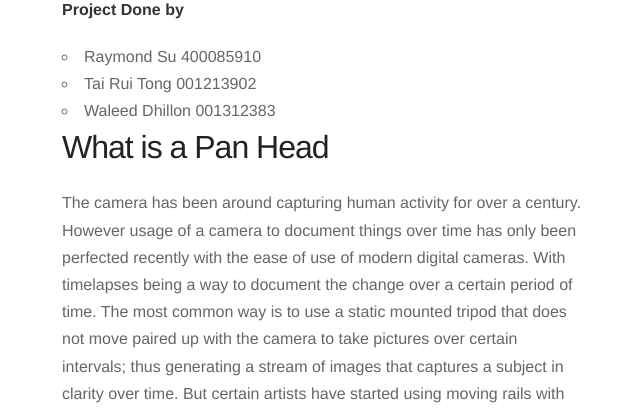
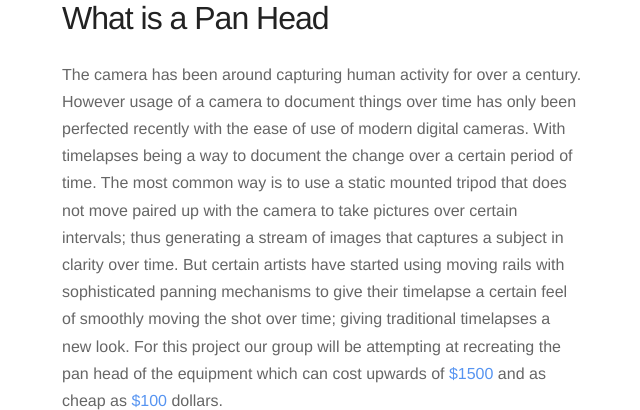
Before and after one commit to thebigbluebox/thebigbluebox.github.io, a Jekyll site: the page built from _posts/2017-02-09-Multimedia-Part1.md, in a window 1280 px wide and 900 px high, scrolled down 509 px, cut to the strip 259-669 px from the top of the window. Shown: the whole strip, without its empty margins (318-958 px from the left). Built offline with Jekyll 4.4.1, drawn with Linux system fonts in a browser that asks for light colours; nearby versions of some CDN libraries; part of the change alters nothing that is shown.

```diff
--- a/_posts/2017-02-09-Multimedia-Part1.md
+++ b/_posts/2017-02-09-Multimedia-Part1.md
@@ -3,13 +3,8 @@ title:  "Making of a Panning Timelapse head for Multimedia "
 date:   2017-02-07 9:00:00
 description: Documenting the creation of a DIY panning timelapse head
 ---
-![Title](http://i.imgur.com/vcRGWKy.png "Title")
+![Title](https://i.imgur.com/vcRGWKy.png "Title")
 
-#### Project Done by
-
-- Raymond Su 400085910
-- Tai Rui Tong 001213902
-- Waleed Dhillon 001312383
 
 # What is a Pan Head
 
@@ -18,8 +13,8 @@ However usage of a camera to document things over time has only been perfected r
 With timelapses being a way to document the change over a certain period of time.
 The most common way is to use a static mounted tripod that does not move paired up with the camera to take pictures over certain intervals; thus generating a stream of images that captures a subject in clarity over time. But certain artists have started using moving rails with sophisticated panning mechanisms to give their timelapse a certain feel of smoothly moving the shot over time; giving traditional timelapses a new look. For this project our group will be attempting at recreating the pan head of the equipment which can cost upwards of [$1500](https://www.bhphotovideo.com/bnh/controller/home?O=&sku=992582&gclid=CPCA7LKQj9ICFdO3wAoda_YMPg&is=REG&c3api=1876%2C72666235682%2C%2C&A=details&Q=&pcur=CAD) and as cheap as [$100](https://www.bhphotovideo.com/c/product/1244757-REG/revo_eph_6_electronic_panoramic_head.html) dollars.
 
-![Picture of a panning head](http://i.imgur.com/OsaIdGU.jpg "A picture of a panning head")
-Source from [here](http://whoisedwinlee.com/motion_time_lapse)
+![Picture of a panning head](https://i.imgur.com/OsaIdGU.jpg "A picture of a panning head")
+Source from [here](https://whoisedwinlee.com/motion_time_lapse)
 
 ## Demostration of panning timelapse
 
@@ -42,8 +37,8 @@ Camera sliders are used quite frequently in films and documents for a variety of
 Often, there is a landscape that is just too wide to be captured in only one shot so a camera slider will be used in order to capture the whole setting while retaining a proper quality.
 But for a timelapse, this sliding motion adds a new dimension and depth into a static timelapse, it allows the camera to move to new locations while still recording the changes in the environment over long span of time.
 
-![Picture of a camera dolly with timelapse motor attached](http://wolfcrow.com/wp-content/uploads/2015/12/SliderExampleMotionControl.jpg "A picture of a camera dolly with timelapse mechanism attached")
-Source from [here](http://wolfcrow.com/blog/which-is-the-best-camera-slider-a-comparison-of-18-camera-sliders-for-travel-and-timelapses/)
+![Picture of a camera dolly with timelapse motor attached](https://wolfcrow.com/wp-content/uploads/2015/12/SliderExampleMotionControl.jpg "A picture of a camera dolly with timelapse mechanism attached")
+Source from [here](https://wolfcrow.com/blog/which-is-the-best-camera-slider-a-comparison-of-18-camera-sliders-for-travel-and-timelapses/)
 
 ## Demostration of timelapse that moves
 
@@ -62,7 +57,7 @@ Traditionally a camera slider works via a rail system in which there is base whi
 
 # Prototype 1 Gimbal / Slider
 
-![Prototype 1](http://i.imgur.com/Jst2nhg.png "Prototype 1")
+![Prototype 1](https://i.imgur.com/Jst2nhg.png "Prototype 1")
 
 Item | Cost | Purpose
 --- | --- | ---
@@ -74,7 +69,7 @@ Total | $5.00 |
 From the dollar store we managed to gather most of our main materials.
 To set up the gimble we needed to attach the camera, specifically a GoPro in our case, to the egg timer. We did this via painter’s tape and surprisingly the tape held the GoPro fairly well in place even capable of holding it upside down.
 
-![Materials and tested](http://i.imgur.com/oidaNW7.png)
+![Materials and tested](https://i.imgur.com/oidaNW7.png)
 
 Once the GoPro was secured in place we needed to hold the egg timer in place so that only the top half would rotate providing the steady pan for timelapses. We achieved this by attaching two dowels to the front face of the egg timer which would complete our first prototype of the gimbal.
 
@@ -85,7 +80,7 @@ After, reviewing the video it seemed like our makeshift gimbal was functioning p
 ### Issues
 Moving onto our slider we ran into some issues. First, the wind-up car we planned to use had an awkward shape so this made it difficult to attach. To resolve this issue we removed the casing that was attached to the car and only took the chassis of the toy car which had the wind-up mechanism.
 
-![Wind up mechanism](http://i.imgur.com/PGHsBhc.jpg "Wind up mechanism")
+![Wind up mechanism](https://i.imgur.com/PGHsBhc.jpg "Wind up mechanism")
 
 Moreover, the dowels which we had attached earlier proposed a new problem. The dowels kept interfering with the attachment to the chassis of the car and needed to be removed in order to get the GoPro onto the car. We began to reassess our design.
 
@@ -94,7 +89,7 @@ Moreover, the dowels which we had attached earlier proposed a new problem. The d
 
 # Prototype 2 Gimbal / Slider
 
-![Prototype 2](http://i.imgur.com/42NQVj6.png "Prototype 2")
+![Prototype 2](https://i.imgur.com/42NQVj6.png "Prototype 2")
 
 Item | Cost | Purpose
 --- | --- | ---
@@ -117,7 +112,7 @@ Our Youtube video, please click on the image above
 
 # Prototype 3 Gimbal / Slider
 
-![Prototype 3](http://i.imgur.com/vE1nnlv.png "Prototype 3")
+![Prototype 3](https://i.imgur.com/vE1nnlv.png "Prototype 3")
 
 Item | Cost | Purpose
 --- | --- | ---
@@ -133,7 +128,7 @@ From our last prototype we were pretty satisfied with our gimbal setup and desig
 [![Mouse Trap Car Mechanism](https://img.youtube.com/vi/mVNFxlEMWvw/0.jpg)](https://www.youtube.com/watch?v=mVNFxlEMWvw "Mouse Trap Car Mechanism")
 Youtube video, please click on the image above
 
-![Extension arm attached](http://i.imgur.com/ZQlYIPP.jpg)
+![Extension arm attached](https://i.imgur.com/ZQlYIPP.jpg)
 
 
 Using the concepts and knowledge behind that physic project we decided to apply it to our current problem. First, we needed to disassemble the mouse trap getting rid of all parts except for the platform and spring. Once that was done we took a metal hanger and cut off the longest straight piece of metal we could get from it. About 4 cm from the bottom we bended the piece of metal so that its was in the shape of an “L” with the horizontal part being as long as the width of the mouse trap. This would replace the hammer of the mouse trap and provide as our lever arm for pulling our gimbal. A piece of string was then taped onto the very end of the lever and the other end of the string was attached to the toy car’s chassis completing our new mechanism for moving the gimbal setup.
@@ -160,7 +155,7 @@ Card board | FREE | Material for the mechanism
 Water bottle | FREE | Weight for the dolly
 Total | $5.00 |
 
-![Mouse Traps](http://i.imgur.com/nKOSYg4.jpg)
+![Mouse Traps](https://i.imgur.com/nKOSYg4.jpg)
 
 In order to slow down the gimbal we addressed two issues friction, and weight. To fix the issue of friction we placed the entire structure of the gimbal setup on top of a flat piece of cardboard. This didn’t require any tape for attachment because the weight of the gimbal itself was enough to keep the piece of cardboard sliding with it. However, the addition of cardboard was still not enough to stop the gimbal from moving quickly so we tended to the issue of weight as well. At first, we added a full water bottle but soon realized this caused the gimbal to not move at all which was an issue. We didn’t know exactly how much water in the water bottle was required so we tried to figure it out through trial and error. What we discovered was that only 1/10 of the water in the water bottle was enough to almost render the gimbal set completely still but move forward at a slow enough pace acceptable for time lapses.
 
```
